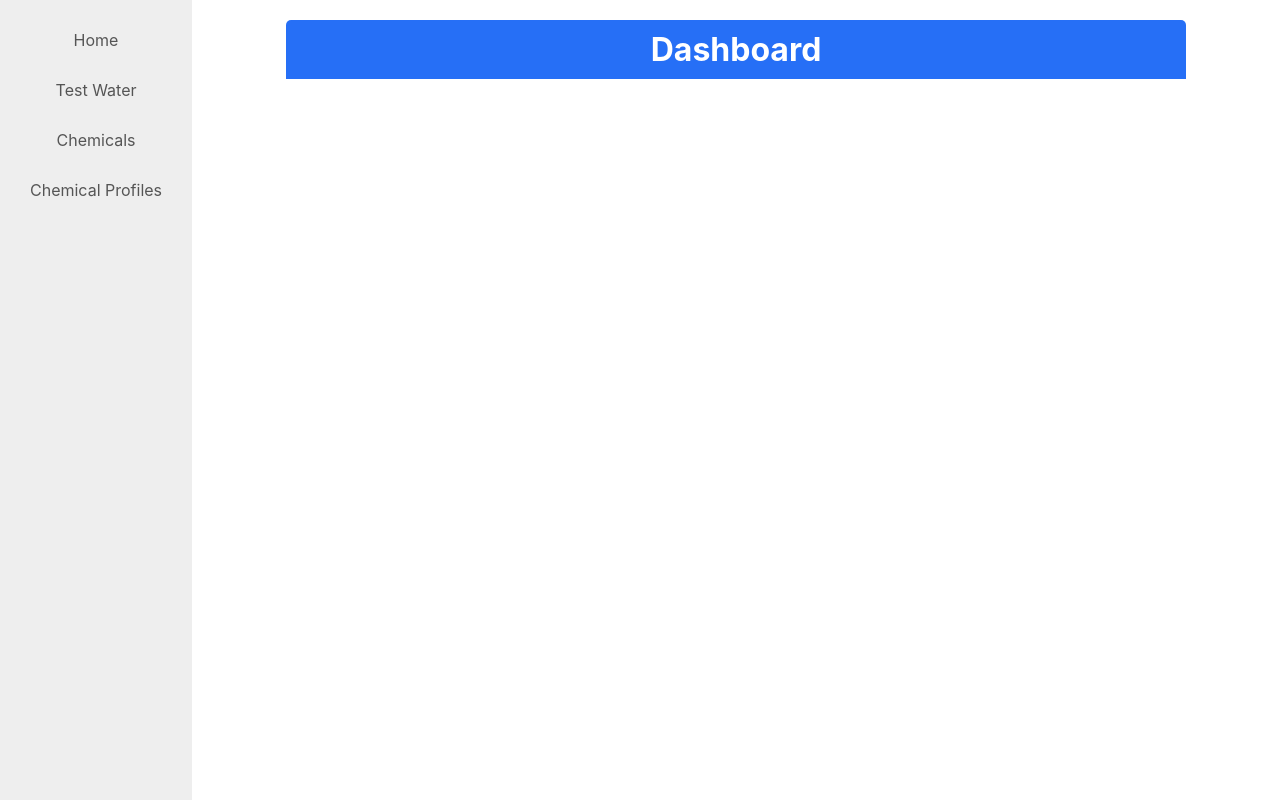
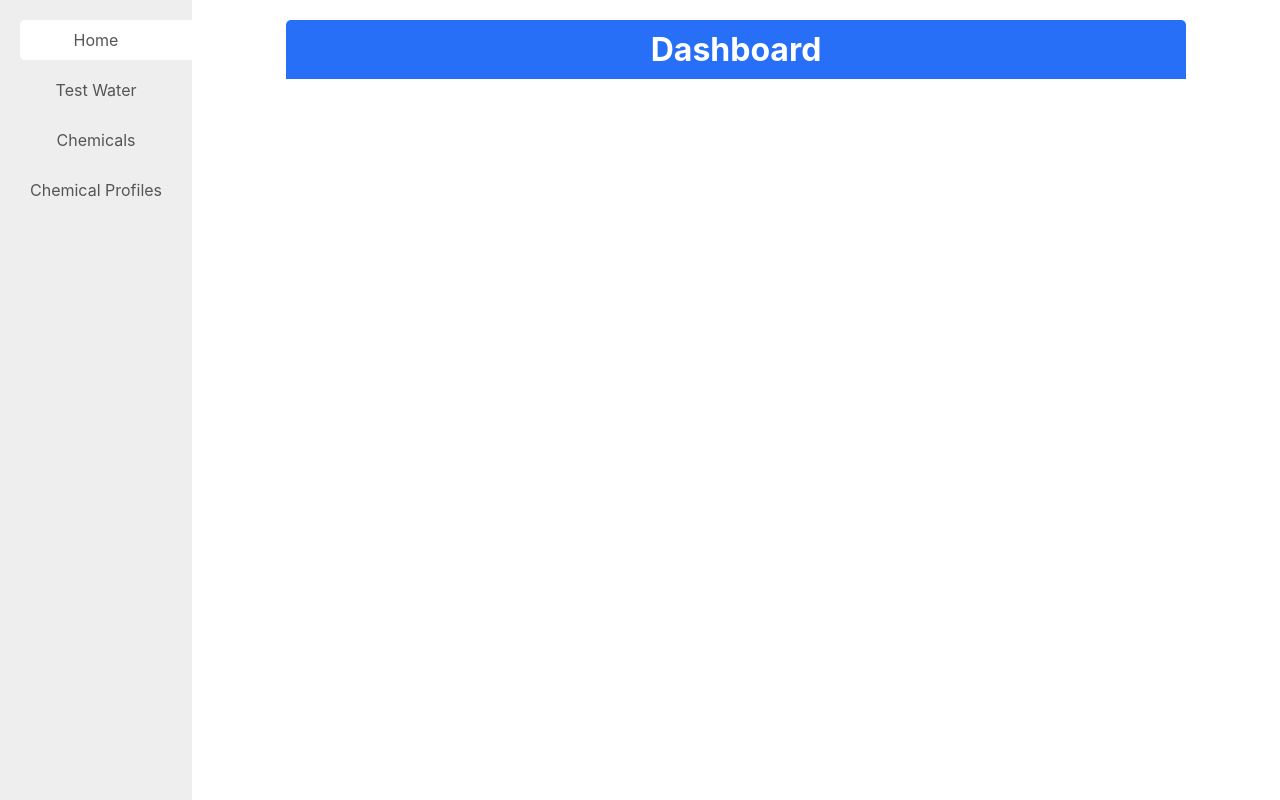
Before and after one commit to Davey-M/water-testing-software, a React (Create React App) app: page / in a window 1280 px wide. Built offline with nearby package versions, Linux system fonts and the light colour scheme.

Commit message:
make clear what page you are viewing

```diff
--- a/src/Components/Nav/Nav.module.css
+++ b/src/Components/Nav/Nav.module.css
@@ -4,7 +4,7 @@
 
   gap: var(--med);
 
-  padding: var(--large);
+  padding: var(--large) 0px var(--large) var(--large);
 
   background-color: var(--light);
 }
@@ -15,12 +15,14 @@
   text-decoration: none;
   color: var(--dark);
 
-  padding: var(--med);
-  border-radius: var(--border-radius);
+  padding: var(--med) calc(var(--med) + var(--large)) var(--med) var(--med);
 
   transition: all var(--wait);
+
+  border-radius: var(--border-radius) 0px 0px var(--border-radius);
 }
 
-.link:hover {
+.link:hover,
+.link.chosen {
   background-color: var(--white);
 }
--- a/src/Components/Nav/Nav.tsx
+++ b/src/Components/Nav/Nav.tsx
@@ -1,22 +1,43 @@
+import { useState } from 'react';
 import { Link } from 'react-router-dom';
 
 // style imports
 import styles from './Nav.module.css';
 
 function Nav() {
+  const [chosen, setChosen] = useState(1);
+
+  const choose = (num: number, chose: number) => {
+    if (num === chose) return styles.link + ' ' + styles.chosen;
+
+    return styles.link;
+  };
+
   return (
     <>
       <nav className={styles.container}>
-        <Link className={styles.link} to=''>
+        <Link className={choose(1, chosen)} onClick={(e) => setChosen(1)} to=''>
           Home
         </Link>
-        <Link className={styles.link} to='test'>
+        <Link
+          className={choose(2, chosen)}
+          onClick={(e) => setChosen(2)}
+          to='test'
+        >
           Test Water
         </Link>
-        <Link className={styles.link} to='chemicals'>
+        <Link
+          className={choose(3, chosen)}
+          onClick={(e) => setChosen(3)}
+          to='chemicals'
+        >
           Chemicals
         </Link>
-        <Link className={styles.link} to='profiles'>
+        <Link
+          className={choose(4, chosen)}
+          onClick={(e) => setChosen(4)}
+          to='profiles'
+        >
           Chemical Profiles
         </Link>
       </nav>
```
